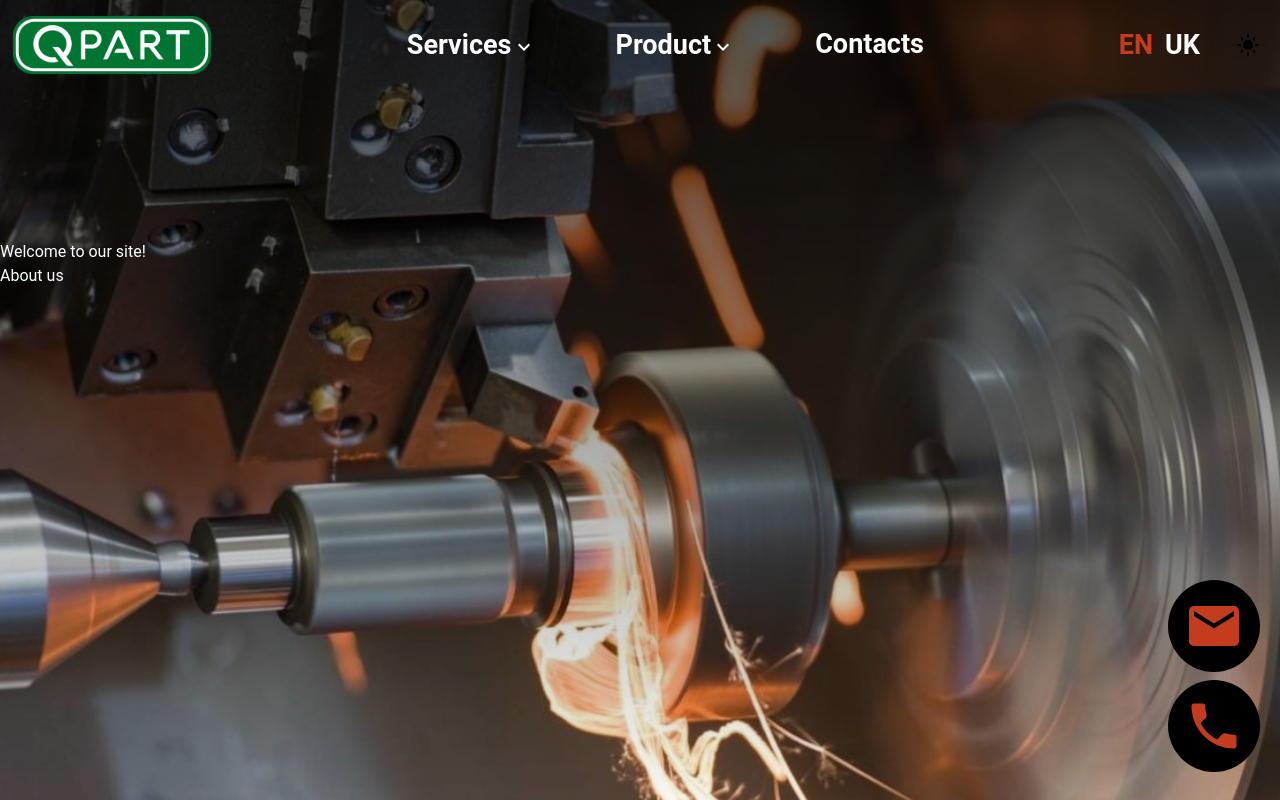
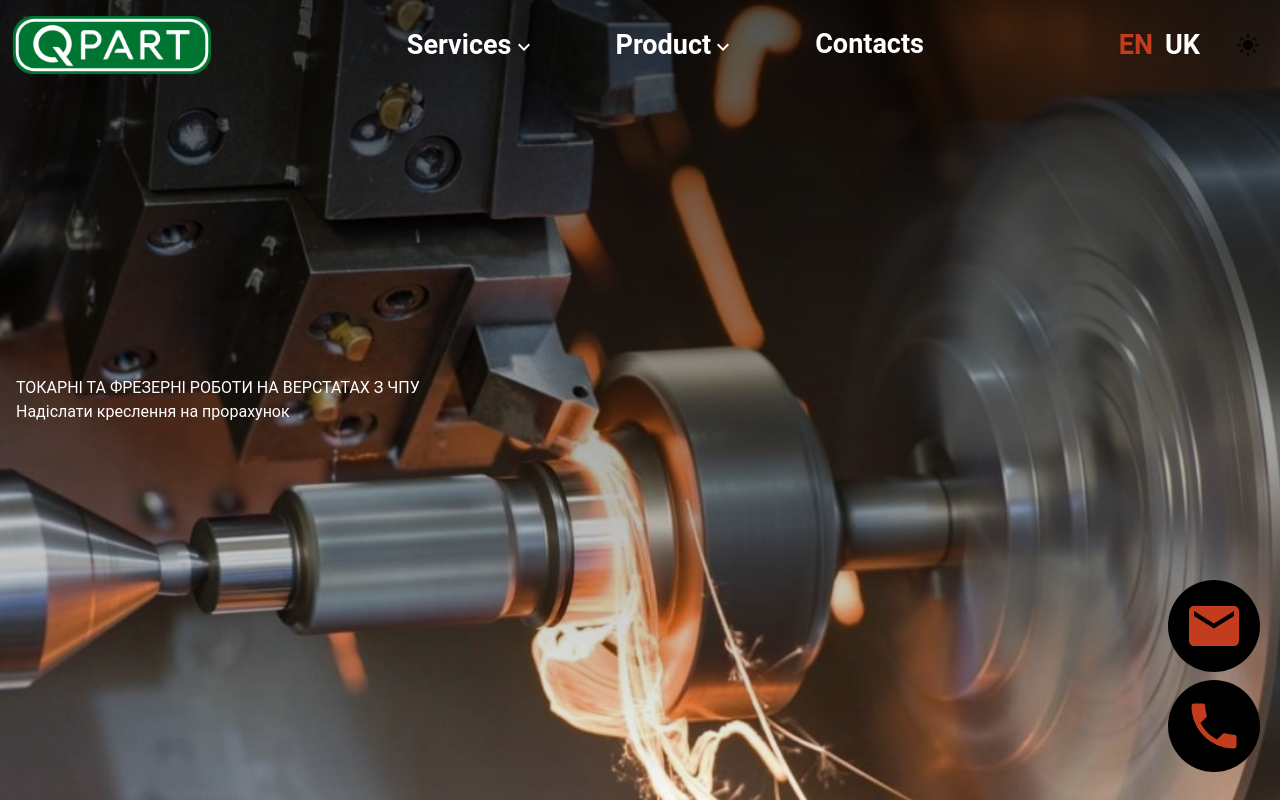
Before and after one commit to ixaker/siteNextLocale, a Next.js app: page /en in a window 1280 px wide. Built offline with nearby package versions, Linux system fonts and the light colour scheme.

Commit message:
setting router contacts

```diff
--- a/locales/en.json
+++ b/locales/en.json
@@ -1,4 +1,9 @@
 {
+  "homePage": {
+    "title": "WE MANUFACTURE PRODUCTS OF ANY COMPLEXITY",
+    "description": "TURNING AND MILLING WORK ON CNC MACHINES",
+    "btnSend": "Send drawings for calculation"
+  },
   "welcome": "Welcome to our site!",
   "about": "About us",
   "title": "Contacts",
--- a/locales/uk.json
+++ b/locales/uk.json
@@ -1,4 +1,9 @@
 {
+  "homePage": {
+    "title": "ВИГОТОВЛЯЄМО ВИРОБИ БУДЬ-ЯКОЇ СКЛАДНОСТІ",
+    "description": "ТОКАРНІ ТА ФРЕЗЕРНІ РОБОТИ НА ВЕРСТАТАХ З ЧПУ",
+    "btnSend": "Надіслати креслення на прорахунок"
+  },
   "welcome": "Ласкаво просимо на наш сайт!",
   "about": "Про нас",
   "title": "Контакти",
--- a/src/components/Layout.tsx
+++ b/src/components/Layout.tsx
@@ -5,12 +5,13 @@ import Footer from './footer/Footer';
 interface LayoutProps {
   children: React.ReactNode;
   translations: { [key: string]: string };
+  lang: string;
 }
 
-const Layout: React.FC<LayoutProps> = ({ children, translations }) => {
+const Layout: React.FC<LayoutProps> = ({ children, translations, lang }) => {
   return (
     <>
-      <Header translations={translations} />
+      <Header translations={translations} lang={lang} />
       <main className="bg-bgImg h-screen w-screen bg-no-repeat bg-cover absolute top-0 pt-40">
         <div className="pt-20 text-[white]">{children}</div>
       </main>
--- a/src/components/header/Header.tsx
+++ b/src/components/header/Header.tsx
@@ -6,15 +6,16 @@ import ThemeToggleButton from './ui/ThemeToggleButton';
 
 interface HeaderProps {
   translations: { [key: string]: string };
+  lang: string;
 }
 
-const Header: React.FC<HeaderProps> = ({ translations }) => {
+const Header: React.FC<HeaderProps> = ({ translations, lang }) => {
   return (
     <header className="relative z-20">
       <div className="flex justify-between items-center flex-wrap p-3 bg-inherit absolute top-0 w-full">
         <HeaderLogo />
         <div className="hidden sm:block">
-          <Menu translations={translations} />
+          <Menu translations={translations} lang={lang} />
         </div>
         <div className="flex gap-7 items-center">
           <LanguageSwitcher />
@@ -22,7 +23,7 @@ const Header: React.FC<HeaderProps> = ({ translations }) => {
         </div>
 
         <div className="flex justify-center items-center w-full mt-4 sm:hidden ">
-          <Menu translations={translations} />
+          <Menu translations={translations} lang={lang} />
         </div>
       </div>
     </header>
--- a/src/components/header/types/types.ts
+++ b/src/components/header/types/types.ts
@@ -15,4 +15,5 @@ export interface Translations {
 
 export interface MenuProps {
   translations: Translations;
+  lang: string;
 }
--- a/src/components/header/ui/HeaderLogo.tsx
+++ b/src/components/header/ui/HeaderLogo.tsx
@@ -1,9 +1,13 @@
 import { Box } from '@mui/material';
 import Link from 'next/link';
+import { useRouter } from 'next/router';
 
 const HeaderLogo = () => {
+  const router = useRouter();
+  const { asPath } = router;
+  const currentLang = asPath.split('/')[1];
   return (
-    <Link href="/">
+    <Link href={`/${currentLang}`}>
       <Box
         component="img"
         src="/logo.png"
--- a/src/components/header/ui/Menu.tsx
+++ b/src/components/header/ui/Menu.tsx
@@ -1,22 +1,18 @@
 import React, { useState, useEffect, useRef } from 'react';
 import { Box, Popper, Paper } from '@mui/material';
 import KeyboardArrowDownIcon from '@mui/icons-material/KeyboardArrowDown'; // Стрелка вниз
-import { useRouter } from 'next/router';
 import CustomButton from '@/components/ui/button/CustomButton';
 import Link from 'next/link';
 import langEn from '../../../../locales/en.json';
 import { MenuProps, MenuItem } from '../types/types';
 
-const MenuComponent: React.FC<MenuProps> = ({ translations }) => {
+const MenuComponent: React.FC<MenuProps> = ({ translations, lang }) => {
   const [anchorEl, setAnchorEl] = useState<null | HTMLElement>(null);
   const [openSubMenu, setOpenSubMenu] = useState<null | string>(null);
   const menuRef = useRef<HTMLDivElement | null>(null);
 
   const servicesMenu = (translations?.services as { [key: string]: string }) || langEn.services;
   const productsMenu = (translations?.product as { [key: string]: string }) || langEn.product;
-  const router = useRouter();
-  const { asPath } = router;
-  const currentLang = `/${asPath.split('/')[1]}/`;
 
   const menuItems: MenuItem[] = [
     {
@@ -134,7 +130,7 @@ const MenuComponent: React.FC<MenuProps> = ({ translations }) => {
                         <Link
                           className="hover:text-[#c43c1e]"
                           key={subItem.title}
-                          href={`${currentLang}${subItem.href}`}
+                          href={`/${lang}/${subItem.href}/`}
                           onClick={handleMenuClose}
                         >
                           {subItem.title}
@@ -145,7 +141,7 @@ const MenuComponent: React.FC<MenuProps> = ({ translations }) => {
               </Popper>
             </>
           ) : (
-            <Link href={`${currentLang}${item.href}`} style={{ textDecoration: 'none' }}>
+            <Link key={item.href} href={`/${lang}/${item.href}`} style={{ textDecoration: 'none' }}>
               <CustomButton variant="menu-btn">{item.title}</CustomButton>
             </Link>
           )}
--- a/src/components/ui/button/CustomButton.tsx
+++ b/src/components/ui/button/CustomButton.tsx
@@ -9,7 +9,8 @@ interface PropsCustomButton {
 
 const CustomButton: FC<PropsCustomButton> = ({ children, onClick, variant = 'non-style', className }) => {
   const buttonClass = {
-    'menu-btn': 'font-bold text-xl text-[18px] sm:text-[18px] md:text-[20px] lg:text-[27px] text-[white]',
+    'menu-btn':
+      'font-bold text-xl text-[18px] sm:text-[18px] md:text-[20px] lg:text-[27px] text-[white] hover:text-activeLang transition-all duration-300 ease-in-out',
     'leng-btn': 'font-bold text-lg sm:text-[14px] md:text-[18px] lg:text-[27px] text-[white]',
     'non-style': '',
     'button-themes': 'rounded-full w-10',
--- a/src/pages/[lang]/index.tsx
+++ b/src/pages/[lang]/index.tsx
@@ -5,10 +5,17 @@ import PhoneIcon from '@mui/icons-material/Phone';
 import { withStaticProps, withStaticPaths, PageProps } from '../../context/withStaticPathsAndProps';
 
 const Home: React.FC<PageProps> = ({ translations }) => {
+  const textTranslationHome = translations.homePage;
+
+  console.log(textTranslationHome);
+
   return (
-    <div>
-      <h1>{translations.welcome}</h1>
-      <p>{translations.about}</p>
+    <div className="pl-4 pr-4">
+      <div className="absolute top-1/2 transform -translate-y-1/2  w-full">
+        {/* <h1 className="text-white text-[50px] font-bold	">{textTranslationHome.title}</h1> */}
+        <p>ТОКАРНІ ТА ФРЕЗЕРНІ РОБОТИ НА ВЕРСТАТАХ З ЧПУ</p>
+        <CustomButton>Надіслати креслення на прорахунок</CustomButton>
+      </div>
       <div className="absolute right-5 bottom-7 flex flex-col gap-2 items-center">
         <CustomButton variant="communication-button">
           <EmailIcon sx={{ fontSize: '60px' }} />
--- a/src/pages/_app.tsx
+++ b/src/pages/_app.tsx
@@ -10,7 +10,7 @@ function MyApp({ Component, pageProps }: AppProps) {
     <LanguageProvider>
       <ThemeProvider>
         <CssBaseline /> {/* Базовые стили MUI */}
-        <Layout translations={pageProps.translations}>
+        <Layout lang={pageProps.lang} translations={pageProps.translations}>
           <Component {...pageProps} />
         </Layout>
       </ThemeProvider>
```
